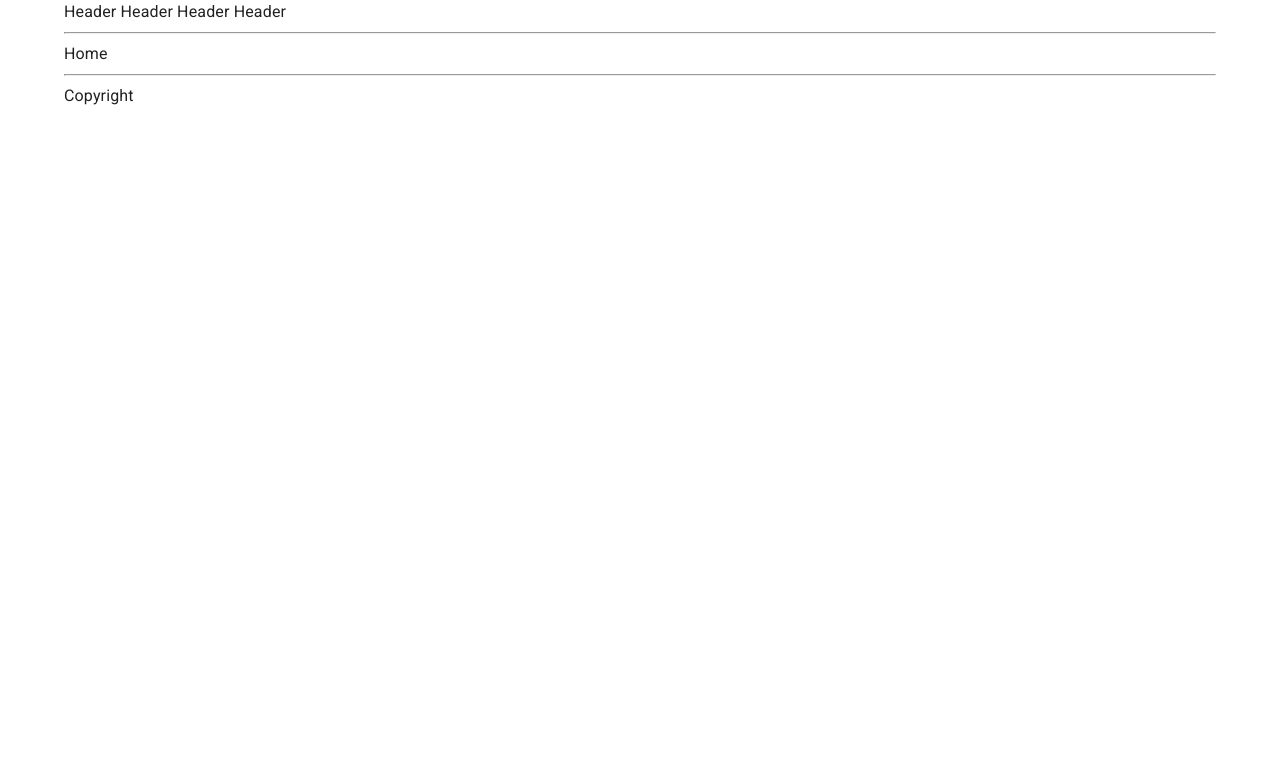
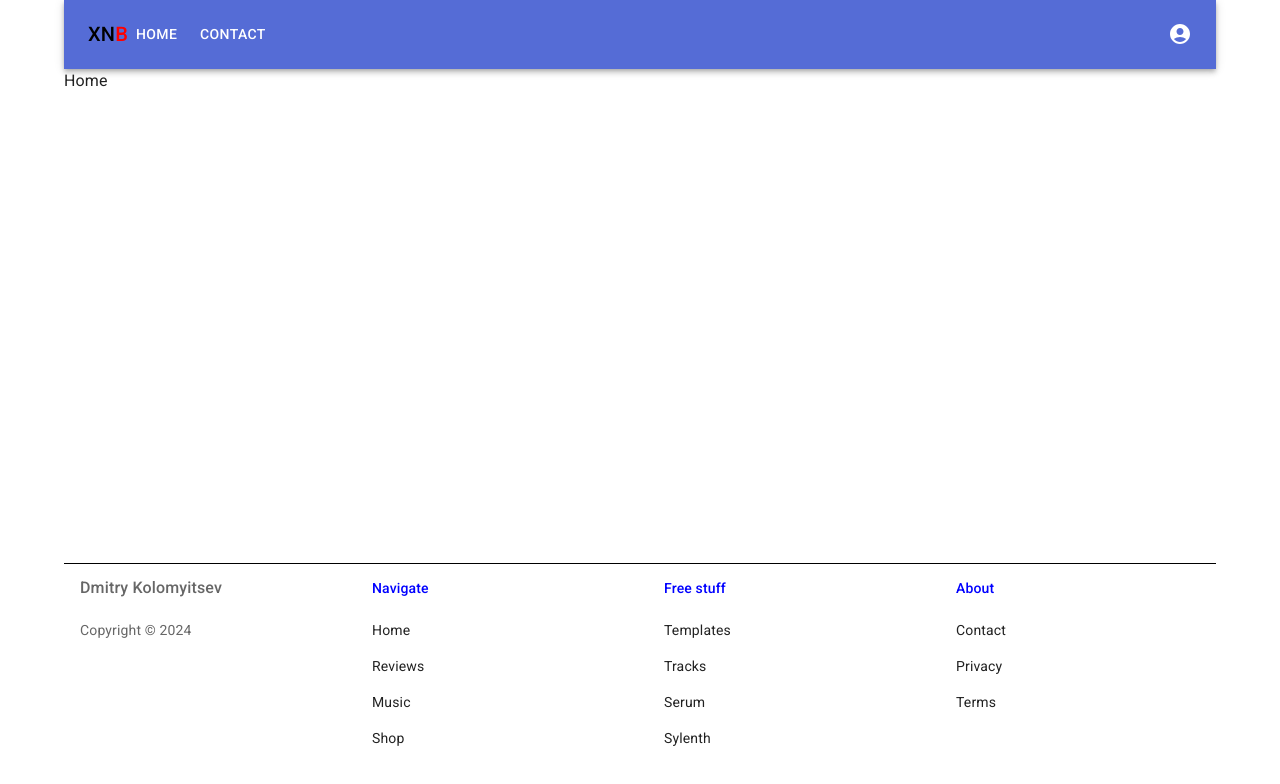
Before and after one commit to Dkolomy/firebase-mui-xnbeats, a React (Create React App) app: page / in a window 1280 px wide. Shown: the top 784 px of the page. Built offline with nearby package versions, Linux system fonts and the light colour scheme.

Commit message:
Header and Footer

```diff
--- a/src/App.jsx
+++ b/src/App.jsx
@@ -1,25 +1,25 @@
 import { Navigate, Route, Routes } from "react-router-dom";
-import { Container } from "@mui/material";
+import { Box, Container} from "@mui/material";
+import Header from "./components/Header";
+import Footer from "./components/footer/Footer";
 
 const App = () => {
   return (
     <Container maxWidth="lg">
       <Header />
-      <hr/>
-      <Routes>
-        <Route exact path="/" element={<Home />} />
-        <Route exact path="/home" element={<Home />} />
-        <Route path="/dashboard" element={<Dashboard />} />
-        <Route path="*" element={<Navigate to="/" replace />} />
-      </Routes>
-      <hr/>
-      <Copyright />
+      <Box
+        sx={{ display: "flex", flexDirection: "column", minHeight: "87vh" }}
+      >
+        <Routes>
+          <Route exact path="/" element={<Home />} />
+          <Route exact path="/home" element={<Home />} />
+          <Route path="/contact" element={<Contact />} />
+          <Route path="*" element={<Navigate to="/" replace />} />
+        </Routes>
+        <Footer />
+      </Box>
     </Container>
   );
-};
-
-const Header = () => {
-  return <span>Header Header Header Header</span>;
 };
 
 const Home = () => {
@@ -30,6 +30,10 @@ const Dashboard = () => {
   return <span>Dashboard</span>;
 };
 
+const Contact = () => {
+  return <span>Contact</span>;
+};
+
 const Copyright = () => {
   return <span>Copyright</span>;
 };
--- /dev/null
+++ b/src/components/Header.jsx
@@ -0,0 +1,151 @@
+import AppBar from "@mui/material/AppBar";
+import Toolbar from "@mui/material/Toolbar";
+import Typography from "@mui/material/Typography";
+import Button from "@mui/material/Button";
+import IconButton from "@mui/material/IconButton";
+import { Box, Container, Menu, MenuItem, Tooltip } from "@mui/material";
+import MenuIcon from "@mui/icons-material/Menu";
+import { useState } from "react";
+import { AccountCircle } from "@mui/icons-material";
+import { Link } from "react-router-dom";
+
+const pages = ["Home", "Contact"];
+const authorization = ["Dashboard", "Login", "Register", "Logout"];
+
+const Header = () => {
+  const [anchorElNav, setAnchorElNav] = useState(null);
+  const [anchorElUser, setAnchorElUser] = useState(null);
+
+  const handleOpenNavMenu = (event) => {
+    setAnchorElNav(event.currentTarget);
+  };
+
+  const handleOpenUserMenu = (event) => {
+    setAnchorElUser(event.currentTarget);
+  };
+
+  const handleCloseNavMenu = () => {
+    setAnchorElNav(null);
+  };
+
+  const handleCloseUserMenu = () => {
+    setAnchorElUser(null);
+  };
+
+  return (
+    <Box sx={{ flexGrow: 1 }}>
+      <AppBar position="static">
+        <Container maxWidth="x1">
+          <Toolbar disableGutters>
+            <Link to={"/"} style={{ textDecoration: "none" }}>
+              <Typography sx={{ color: "black" }} variant="h6" component="a">
+                XN
+              </Typography>
+              <Typography sx={{ color: "red" }} variant="h6" component="a">
+                B
+              </Typography>
+            </Link>
+            <Box sx={{ flexGrow: 1, display: { xs: "flex", md: "none" } }}>
+              <IconButton
+                size="large"
+                aria-label="account of current user"
+                aria-controls="menu-appbar"
+                aria-haspopup="true"
+                onClick={handleOpenNavMenu}
+                color="inherit"
+              >
+                <MenuIcon />
+              </IconButton>
+              <Menu
+                id="menu-appbar"
+                anchorEl={anchorElNav}
+                anchorOrigin={{
+                  vertical: "bottom",
+                  horizontal: "left",
+                }}
+                keepMounted
+                transformOrigin={{
+                  vertical: "top",
+                  horizontal: "left",
+                }}
+                open={Boolean(anchorElNav)}
+                onClose={handleCloseNavMenu}
+                sx={{
+                  display: { xs: "block", md: "none" },
+                }}
+              >
+                {pages.map((page) => (
+                  <MenuItem
+                    key={page}
+                    component={Link}
+                    to={`/${page}`}
+                    onClick={handleCloseNavMenu}
+                  >
+                    <Typography textAlign="center">{page}</Typography>
+                  </MenuItem>
+                ))}
+              </Menu>
+            </Box>
+            <Box sx={{ flexGrow: 1, display: { xs: "none", md: "flex" } }}>
+              {pages.map((page) => (
+                <Button
+                  key={page}
+                  component={Link}
+                  to={`/${page}`}
+                  onClick={handleCloseNavMenu}
+                  sx={{ my: 2, color: "white", display: "block" }}
+                >
+                  {page}
+                </Button>
+              ))}
+            </Box>
+            <Box sx={{ flexGrow: 0 }}>
+              <Tooltip title="Open settings">
+                <IconButton
+                  size="large"
+                  edge="end"
+                  aria-label="account of current user"
+                  // aria-controls={menuId}
+                  aria-haspopup="true"
+                  onClick={handleOpenUserMenu}
+                  color="inherit"
+                >
+                  <AccountCircle />
+                </IconButton>
+              </Tooltip>
+              <Menu
+                sx={{ mt: "45px" }}
+                id="menu-appbar"
+                anchorEl={anchorElUser}
+                anchorOrigin={{
+                  vertical: "top",
+                  horizontal: "right",
+                }}
+                keepMounted
+                transformOrigin={{
+                  vertical: "top",
+                  horizontal: "right",
+                }}
+                open={Boolean(anchorElUser)}
+                onClose={handleCloseUserMenu}
+              >
+                {authorization.map((setting) => (
+                  <MenuItem
+                    key={setting}
+                    component={Link}
+                    to={`/${setting}`}
+                    onClick={handleCloseUserMenu}
+                  >
+                    <Typography textAlign="center">{setting}</Typography>
+                  </MenuItem>
+                ))}
+              </Menu>
+            </Box>
+          </Toolbar>
+        </Container>
+      </AppBar>
+    </Box>
+  );
+};
+
+export default Header;
--- /dev/null
+++ b/src/components/footer/Footer.jsx
@@ -0,0 +1,69 @@
+import {
+  Box,
+  Grid,
+  List,
+  ListItem,
+  ListItemText,
+  ListSubheader,
+} from "@mui/material";
+import FooterLinks from "./FooterLinks";
+
+const Footer = () => {
+  const linkList = [
+    {
+      Home: "/",
+      Reviews: "/",
+      Music: "/",
+      Shop: "/",
+    },
+    {
+      Templates: "/",
+      Tracks: "/",
+      Serum: "/",
+      Sylenth: "/",
+    },
+    {
+      Contact: "/contact",
+      Privacy: "/",
+      Terms: "/",
+    },
+  ];
+
+  return (
+    <Box
+      sx={{
+        borderTop: "1px solid #000",
+        marginTop: "auto",
+      }}
+      component="footer"
+    >
+      <Grid container spacing={2}>
+        <Grid item xs={3}>
+          <List
+            dense={true}
+            subheader={
+              <ListSubheader sx={{ fontSize: "1rem" }}>
+                Dmitry Kolomyitsev
+              </ListSubheader>
+            }
+          >
+            <ListItem>
+              <ListItemText secondary="Copyright © 2024" />
+            </ListItem>
+          </List>
+        </Grid>
+        <Grid item xs={3}>
+          <FooterLinks subHead={"Navigate"} list={linkList[0]} />
+        </Grid>
+        <Grid item xs={3}>
+          <FooterLinks subHead={"Free stuff"} list={linkList[1]} />
+        </Grid>
+        <Grid item xs={3}>
+          <FooterLinks subHead={"About"} list={linkList[2]} />
+        </Grid>
+      </Grid>
+    </Box>
+  );
+};
+
+export default Footer;
--- /dev/null
+++ b/src/components/footer/FooterLinks.jsx
@@ -0,0 +1,26 @@
+import {
+  List,
+  ListItemButton,
+  ListItemText,
+  ListSubheader,
+} from "@mui/material";
+
+const FooterLinks = ({ subHead, list }) => {
+  return (
+    <List
+      dense={true}
+      component="nav"
+      subheader={
+        <ListSubheader sx={{ color: "blue" }}>{subHead}</ListSubheader>
+      }
+    >
+      {Object.keys(list).map((k) => (
+        <ListItemButton key={k} component="a" href={list[k]}>
+          <ListItemText primary={k} />
+        </ListItemButton>
+      ))}
+    </List>
+  );
+};
+
+export default FooterLinks;
```
